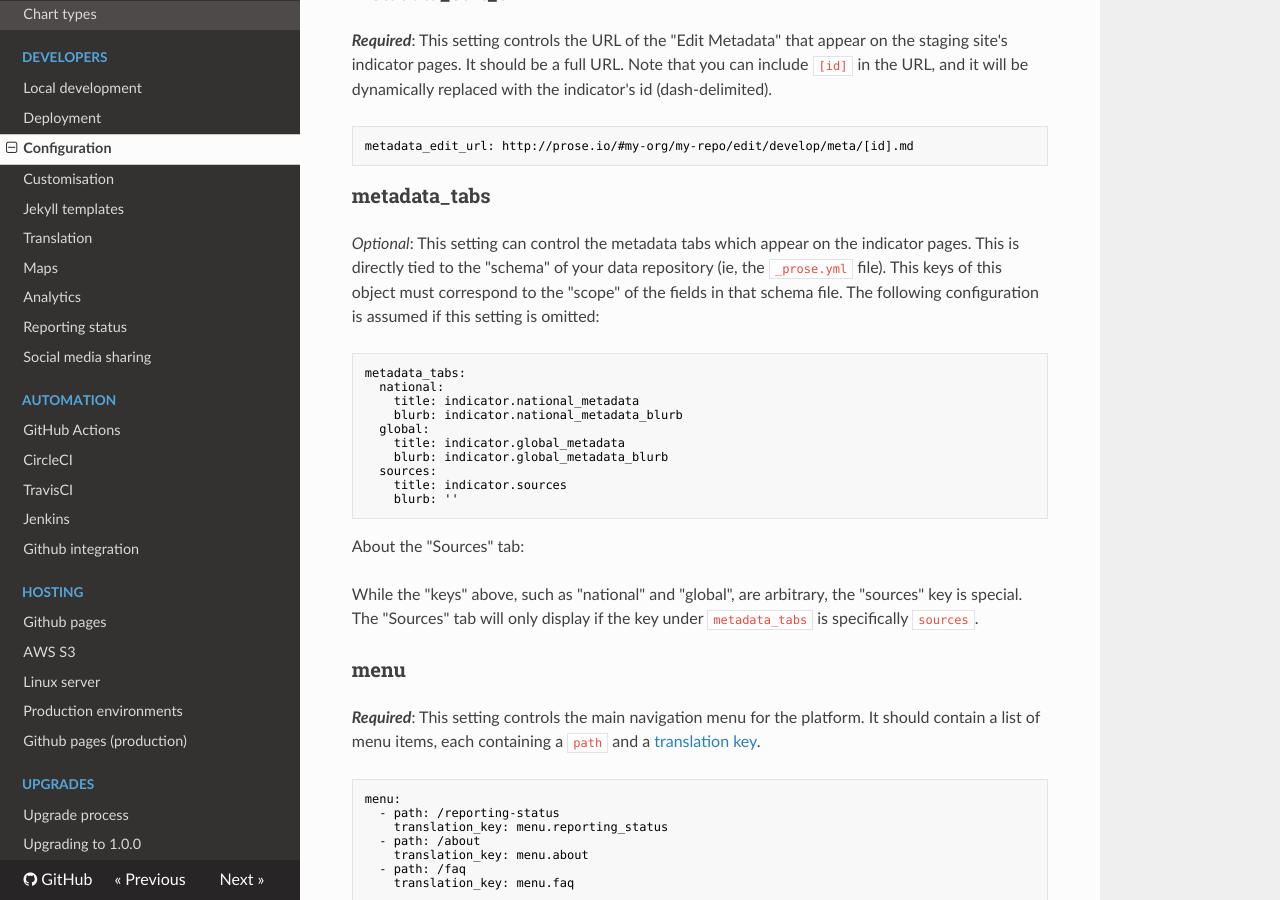
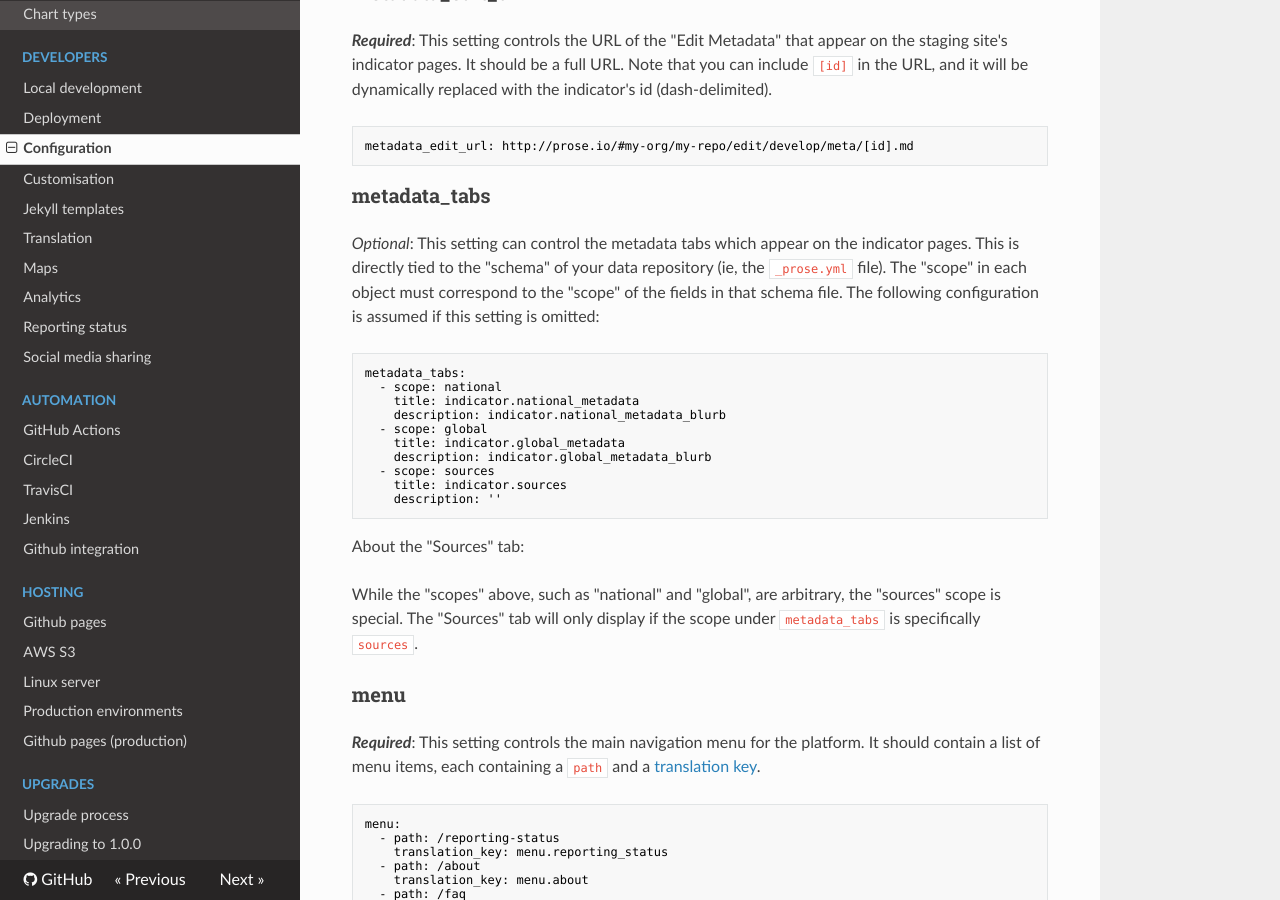
Before and after one commit to open-sdg/open-sdg, an MkDocs documentation site: the page built from docs/configuration.md, in a window 1280 px wide and 900 px high, scrolled down 7982 px. Built offline with MkDocs 1.6.1, drawn with Linux system fonts in a browser that asks for light colours; nearby versions of some CDN libraries; old or Windows-style settings are respelled for this version of MkDocs.

Commit message:
Refactor metadata tabs to support array structure

````diff
--- a/docs/configuration.md
+++ b/docs/configuration.md
@@ -346,24 +346,24 @@ metadata_edit_url: http://prose.io/#my-org/my-repo/edit/develop/meta/[id].md
 
 ### metadata_tabs
 
-_Optional_: This setting can control the metadata tabs which appear on the indicator pages. This is directly tied to the "schema" of your data repository (ie, the `_prose.yml` file). This keys of this object must correspond to the "scope" of the fields in that schema file. The following configuration is assumed if this setting is omitted:
+_Optional_: This setting can control the metadata tabs which appear on the indicator pages. This is directly tied to the "schema" of your data repository (ie, the `_prose.yml` file). The "scope" in each object must correspond to the "scope" of the fields in that schema file. The following configuration is assumed if this setting is omitted:
 
 ```nohighlight
 metadata_tabs:
-  national:
+  - scope: national
     title: indicator.national_metadata
-    blurb: indicator.national_metadata_blurb
-  global:
+    description: indicator.national_metadata_blurb
+  - scope: global
     title: indicator.global_metadata
-    blurb: indicator.global_metadata_blurb
-  sources:
+    description: indicator.global_metadata_blurb
+  - scope: sources
     title: indicator.sources
-    blurb: ''
+    description: ''
 ```
 
 About the "Sources" tab:
 
-While the "keys" above, such as "national" and "global", are arbitrary, the "sources" key is special. The "Sources" tab will only display if the key under `metadata_tabs` is specifically `sources`.
+While the "scopes" above, such as "national" and "global", are arbitrary, the "sources" scope is special. The "Sources" tab will only display if the scope under `metadata_tabs` is specifically `sources`.
 
 ### menu
 
````
Also changed, not shown: 3 other files.
